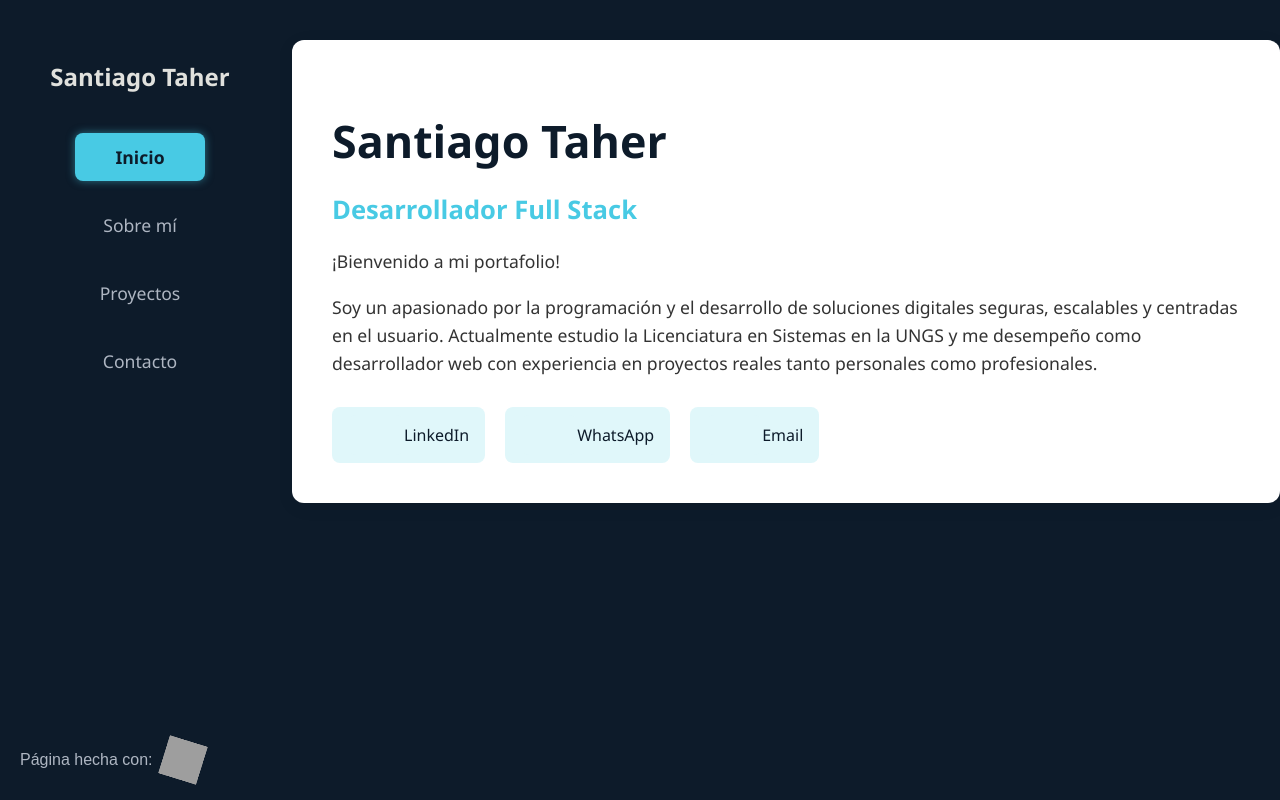
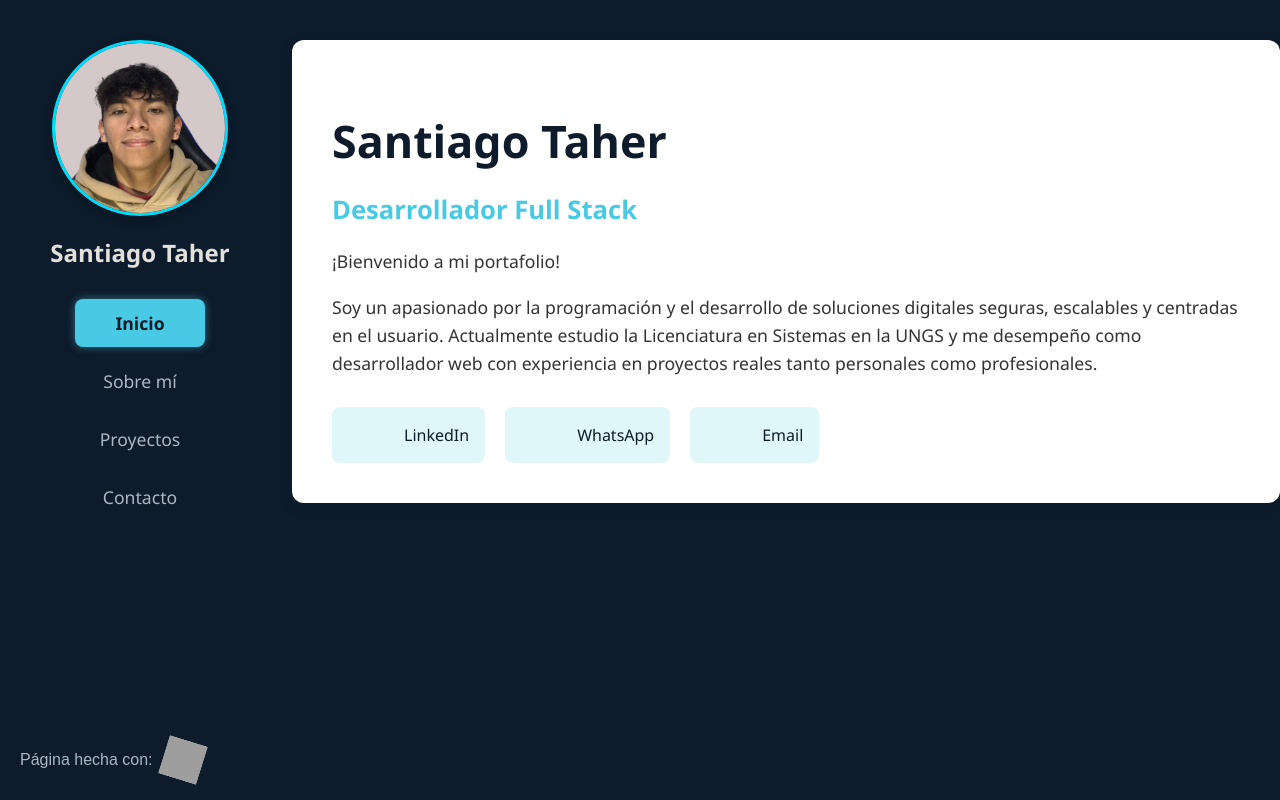
Before and after one commit to Santiagotomas74/portafolio, a React (Vite) app: page / in a window 1280 px wide. Built offline with nearby package versions, Linux system fonts and the light colour scheme; grey boxes are pictures that could not be loaded; some icons are missing.

Commit message:
foto_perfil

```diff
--- a/src/home/components/Home.css
+++ b/src/home/components/Home.css
@@ -97,14 +97,18 @@ body {
 }
 /* === RESPONSIVE: Celulares y tablets pequeñas === */
 @media (max-width: 975px) {
+  .home-neon-wrapper {
+    margin: 20px auto;
+    padding: 0 10px;
+  }
+
   .home-container {
-    margin-left: -25px;
-    margin-top: 10px;
-    padding: 0 16px;
+    margin: 0;
+    padding: 0;
   }
 
   .home-content {
-    padding: 24px;
+    padding: 20px;
   }
 
   .home-content h1 {
@@ -139,9 +143,16 @@ body {
   .home-links svg {
     margin-right: 6px;
   }
- .logo {
-    display: block; /* Mostrar el logo en pantallas pequeñas */
+
+  .logo {
+    display: block;
     position: fixed;
-
+    top: 10px;
+    left: 10px;
+    width: 60px;
+    height: 60px;
+    border-radius: 50%;
+    object-fit: cover;
+    z-index: 1000;
   }
 }
--- a/src/home/components/SideBar.css
+++ b/src/home/components/SideBar.css
@@ -25,7 +25,7 @@
 }
 
 .sidebar nav li {
-  margin: 20px 0;
+  margin: 10px 0;
   text-align: center;
 }
 
@@ -53,6 +53,16 @@
   box-shadow: 0 0 8px rgba(72, 202, 228, 0.5);
 }
 
+.sidebar-profile {
+  width: 170px;
+  height: 170px;
+  object-fit: cover;
+  border-radius: 50%; /* Borde redondo */
+  display: block;
+  border: 3px solid #00dbfc; /* Borde opcional decorativo */
+  box-shadow: 0 4px 12px rgba(0, 0, 0, 0.2);
+}
+
 /* Estilo botón hamburguesa */
 .hamburger {
   position: fixed;
@@ -77,9 +87,7 @@
     transform: translateX(-100%);
     width: 220px;
   }
-  .sidebar h2 {
-    margin-top: 100px;
-  }
+
   .sidebar nav ul {
     padding: 0 10px;
   }
@@ -87,4 +95,9 @@
   .sidebar.open {
     transform: translateX(0);
   }
+  .sidebar-profile {
+    margin-top: 50px;
+    width: 150px;
+    height: 150px;
+  }
 }
--- a/src/home/components/SideBar.jsx
+++ b/src/home/components/SideBar.jsx
@@ -23,6 +23,12 @@ function Sidebar() {
 
       {/* Sidebar */}
       <div className={`sidebar ${isOpen ? 'open' : ''}`}>
+        <img
+           src="/photoEdit3.jpg"
+           alt="Foto de perfil"
+           className="sidebar-profile"
+        />
+
         <h2>Santiago Taher</h2>
         <nav>
           <ul>
--- a/src/home/view/AboutView.jsx
+++ b/src/home/view/AboutView.jsx
@@ -1,6 +1,7 @@
 import React from "react";
 import Aboutview from "../components/About";
 import Sidebar from "../components/SideBar";
+
 const ViewAbout= () => {
   return (
     <>
--- a/src/home/view/ContactView.jsx
+++ b/src/home/view/ContactView.jsx
@@ -2,6 +2,7 @@ import React from "react";
 import Contactview from "../components/Contact";
 import Sidebar from "../components/SideBar";
 import { motion } from "framer-motion";
+
 const ViewContact =  () => {
   return (
     <>
--- a/src/home/view/Homeview.jsx
+++ b/src/home/view/Homeview.jsx
@@ -1,6 +1,7 @@
 import React from "react";
 import Home from "../components/Home";
 import Sidebar from "../components/SideBar";
+
 const ViewHome= () => {
   return (
     <>
--- a/src/home/view/ProjectView.jsx
+++ b/src/home/view/ProjectView.jsx
@@ -2,7 +2,8 @@ import React from "react";
 import Projectsview from "../components/Projects";
 import Sidebar from "../components/SideBar";
 import { motion } from "framer-motion";
-const ViewHome= () => {
+
+const ViewProject= () => {
   return (
     <>
      <Sidebar />
@@ -19,4 +20,4 @@ const ViewHome= () => {
   );
 };
 
-export default ViewHome;
+export default ViewProject;
```
Also changed, not shown: public/photoEdit3.jpg (added).
